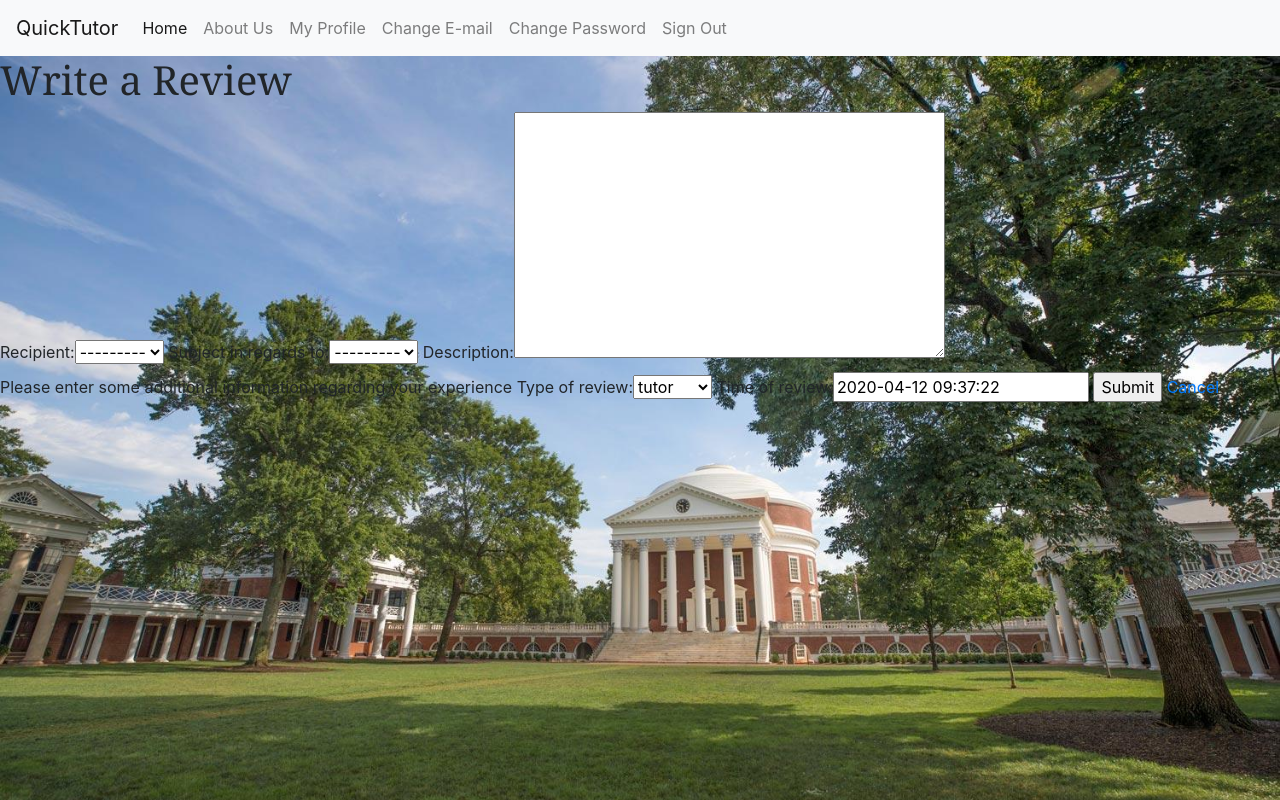
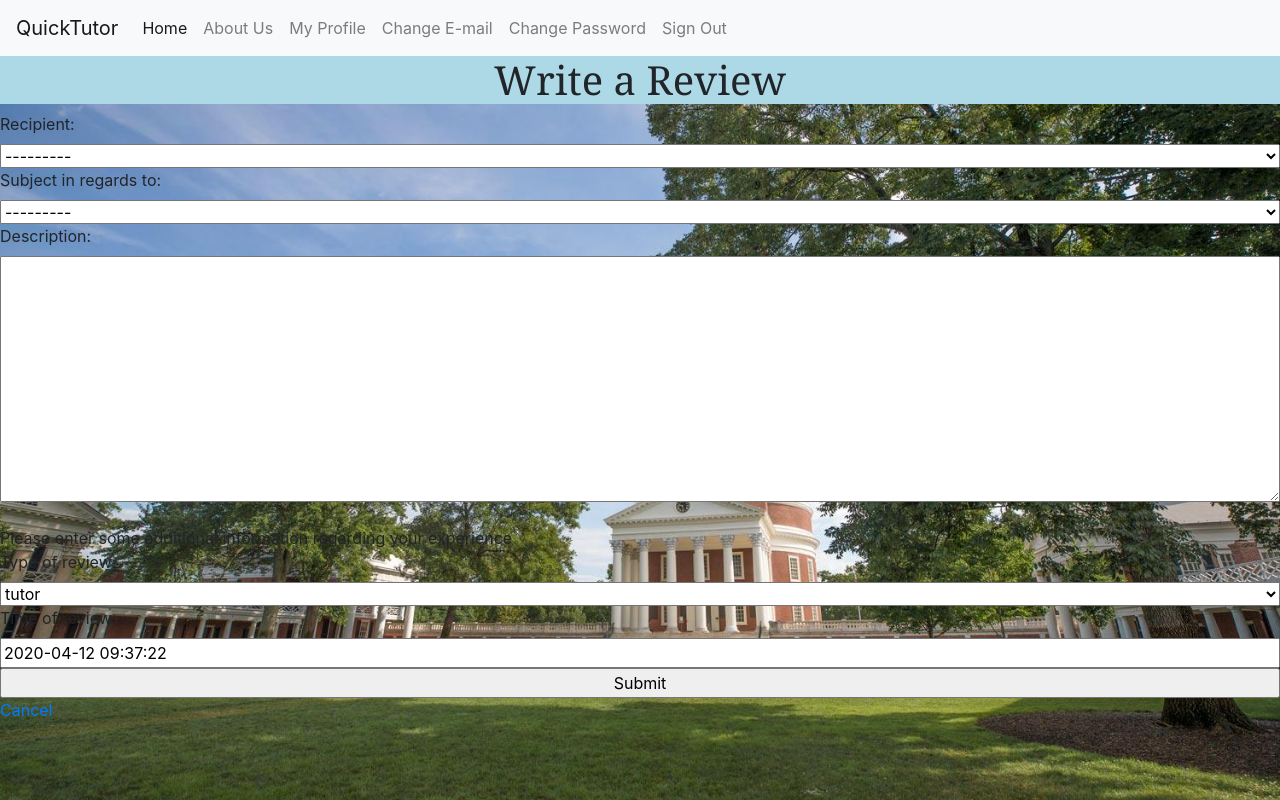
Before and after one commit to jam3gw/QuickTutorApp, a Django app: page /profile/add-review/ in a window 1280 px wide. Run offline with Django 3.2, Linux system fonts and the light colour scheme; data that the repository does not hold is empty; some libraries are stand-ins or nearby versions.

Commit message:
Updated HTML for forms

```diff
--- a/QuickTutor/templates/QuickTutor/ReviewForm.html
+++ b/QuickTutor/templates/QuickTutor/ReviewForm.html
@@ -35,6 +35,11 @@
         </div>
       </nav>
 
+<style>
+    h1 {background-color: lightblue; text-align:center}
+    form {display: flex; flex-direction: column;}
+    label {size: 15px;}
+ </style>
 <head>
     <h1>Write a Review</h1>
 </head>
--- a/QuickTutor/templates/QuickTutor/TutorableClassForm.html
+++ b/QuickTutor/templates/QuickTutor/TutorableClassForm.html
@@ -35,6 +35,11 @@
         </div>
       </nav>
 
+<style>
+    h1 {background-color: lightblue; text-align:center}
+    form {display: flex; flex-direction: column;}
+    label {size: 15px;}
+ </style>
 <head>
     <h1>Add a New Class That You Can Tutor In</h1>
 </head>
```
